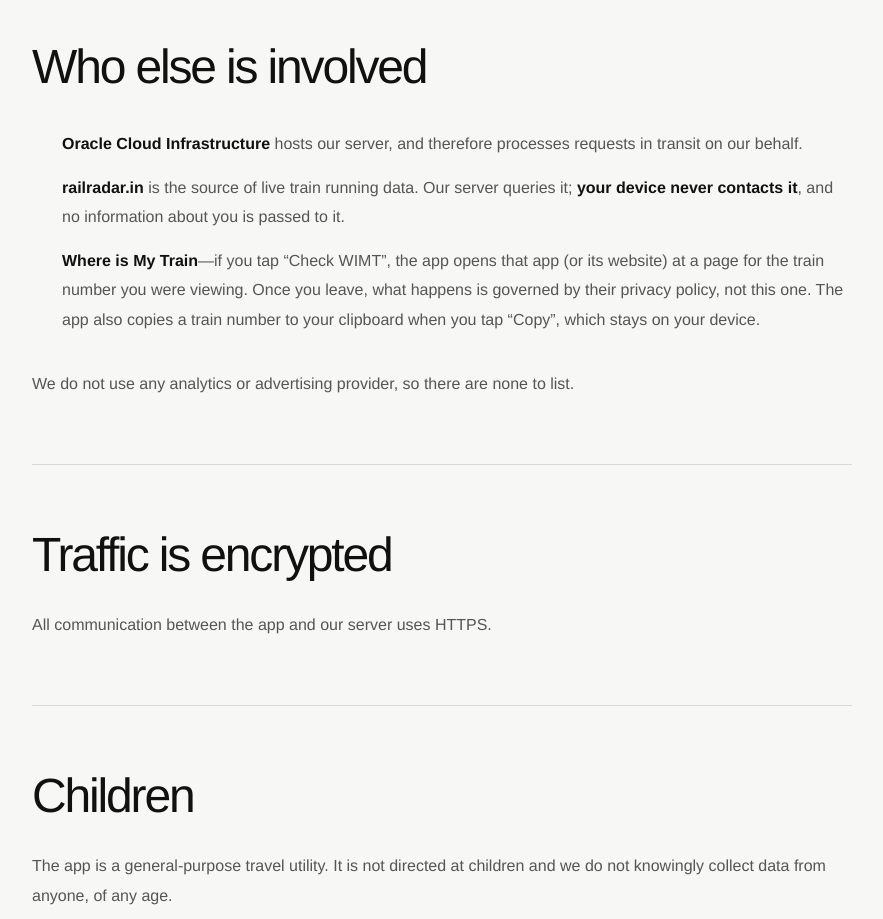
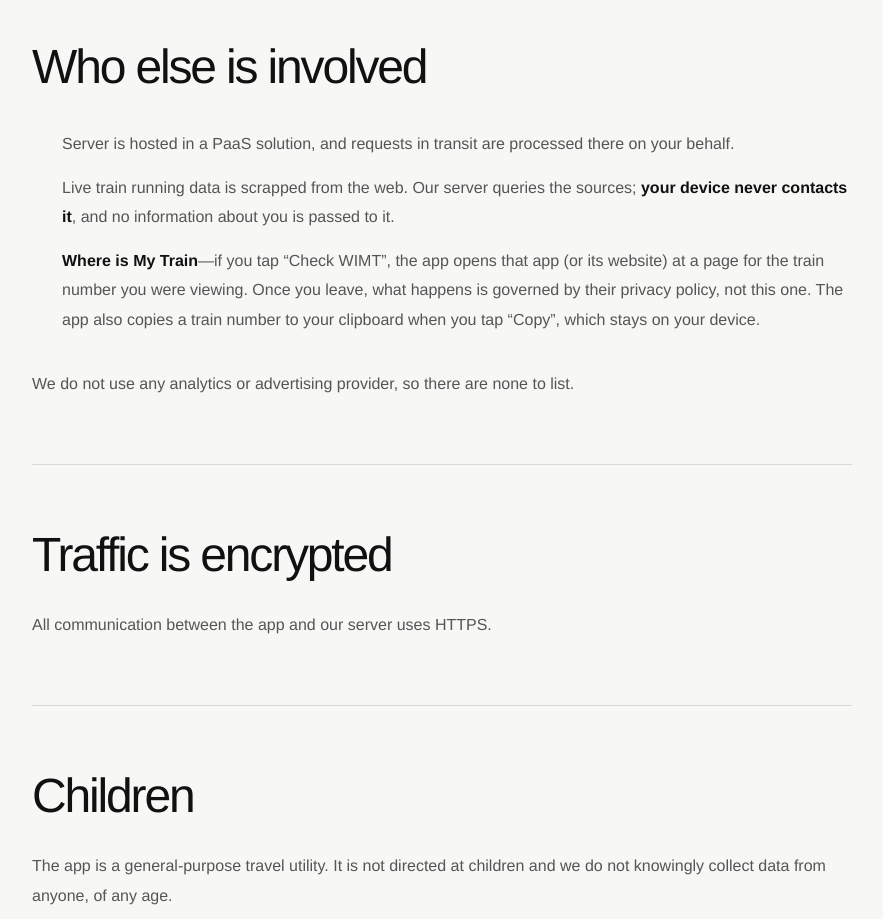
Before and after one commit to themaskedbit-dev/themaskedbit-web, a Next.js app: page /railway-gate-status/privacy in a window 1280 px wide. Shown: the part 2060-2979 px from the top of the page, without its empty margins (364-1247 px from the left). Built offline with nearby package versions, Linux system fonts and the light colour scheme.

Commit message:
Update Railway Gate Status privacy policy

```diff
--- a/app/railway-gate-status/privacy/page.tsx
+++ b/app/railway-gate-status/privacy/page.tsx
@@ -46,8 +46,8 @@
           <section>
             <h2>Who else is involved</h2>
             <ul>
-              <li><strong>Oracle Cloud Infrastructure</strong> hosts our server, and therefore processes requests in transit on our behalf.</li>
-              <li><strong>railradar.in</strong> is the source of live train running data. Our server queries it; <strong>your device never contacts it</strong>, and no information about you is passed to it.</li>
+              <li>Server is hosted in a PaaS solution, and requests in transit are processed there on your behalf.</li>
+              <li>Live train running data is scrapped from the web. Our server queries the sources; <strong>your device never contacts it</strong>, and no information about you is passed to it.</li>
               <li><strong>Where is My Train</strong>—if you tap &ldquo;Check WIMT&rdquo;, the app opens that app (or its website) at a page for the train number you were viewing. Once you leave, what happens is governed by their privacy policy, not this one. The app also copies a train number to your clipboard when you tap &ldquo;Copy&rdquo;, which stays on your device.</li>
             </ul>
             <p>We do not use any analytics or advertising provider, so there are none to list.</p>
```
